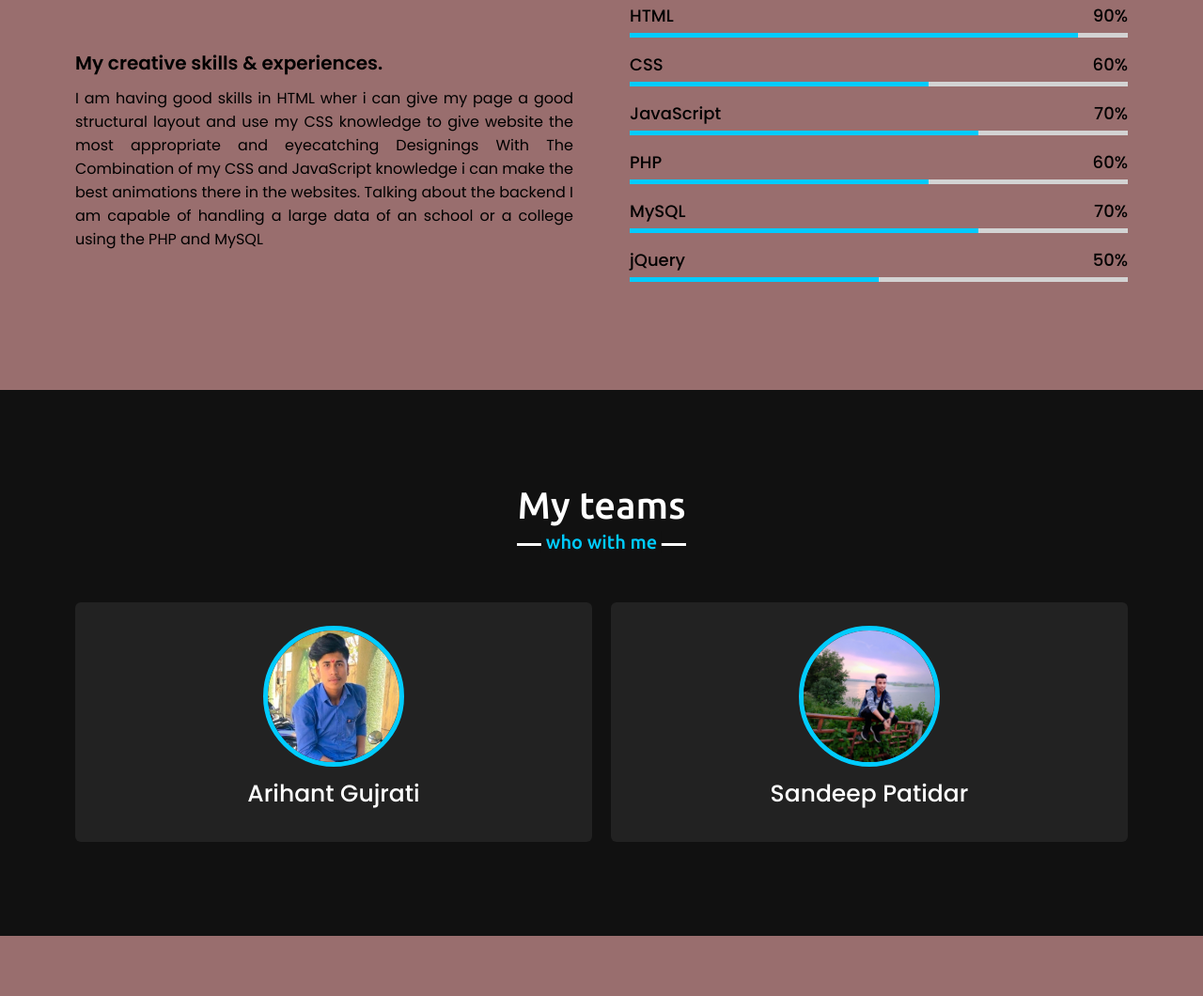
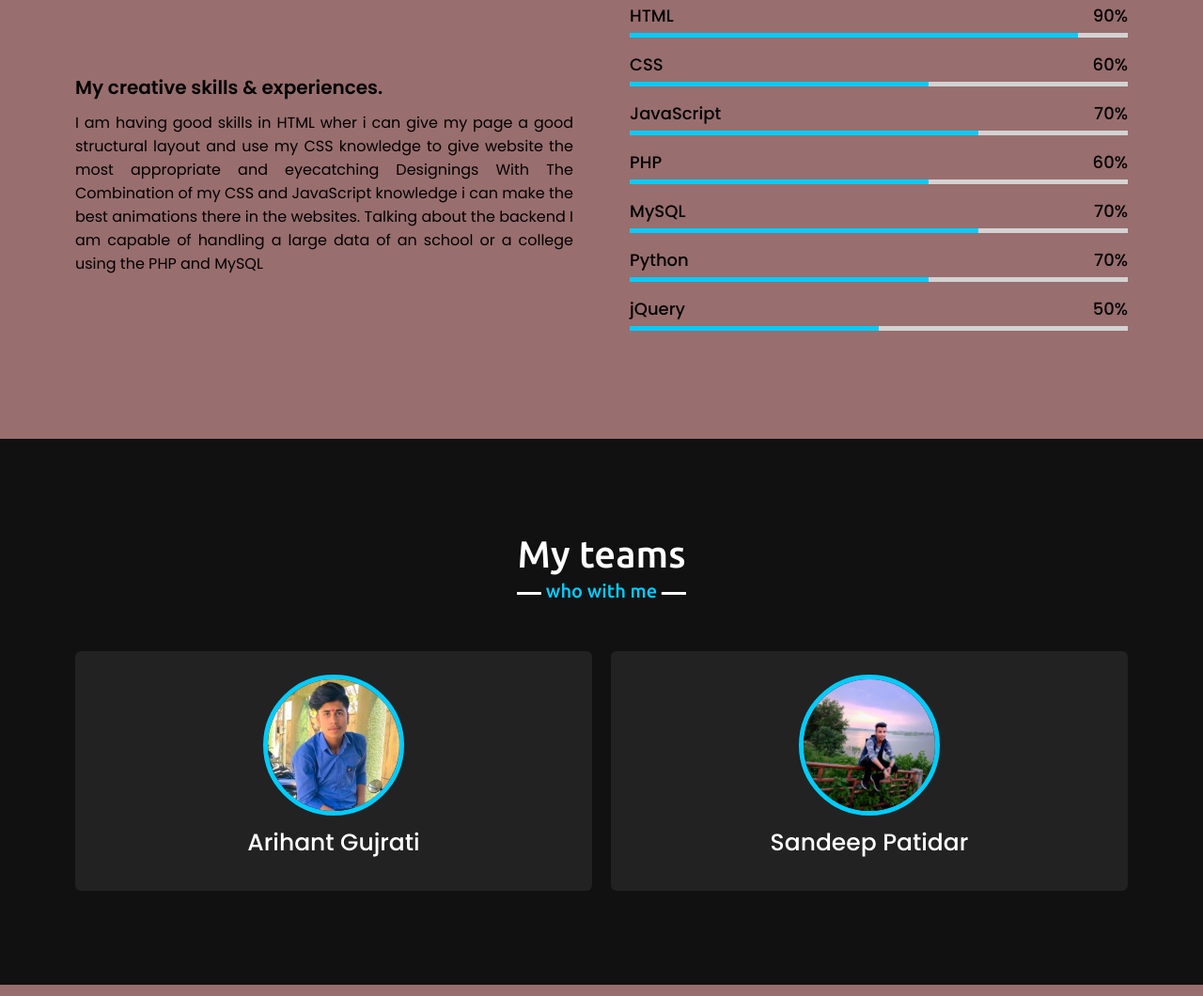
Before and after one commit to Sandyhere007/Portfolio_Sandeep, a plain HTML site: page index.html in a window 1280 px wide. Shown: the part 2388-3448 px from the top of the page at 94% size. Drawn offline with nearby package versions, Linux system fonts and the light colour scheme.

Commit message:
Update index.html

```diff
--- a/index.html
+++ b/index.html
@@ -147,6 +147,13 @@
                         </div>
                         <div class="line mysql"></div>
                     </div>
+                     <div class="bars">
+                        <div class="info">
+                            <span>Python</span>
+                            <span>70%</span>
+                        </div>
+                        <div class="line css"></div>
+                    </div>
                     <div class="bars">
                         <div class="info">
                             <span>jQuery</span>
```
